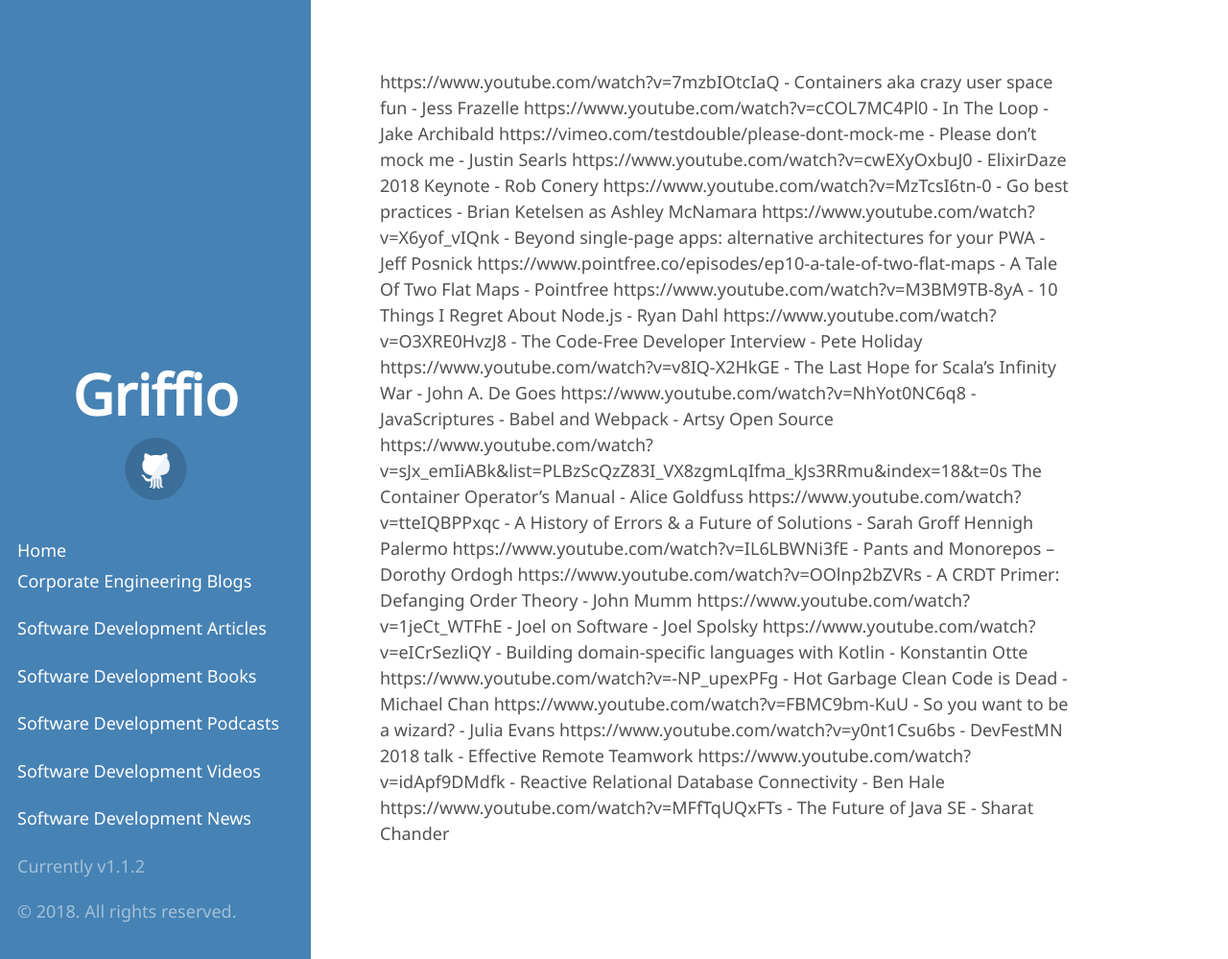
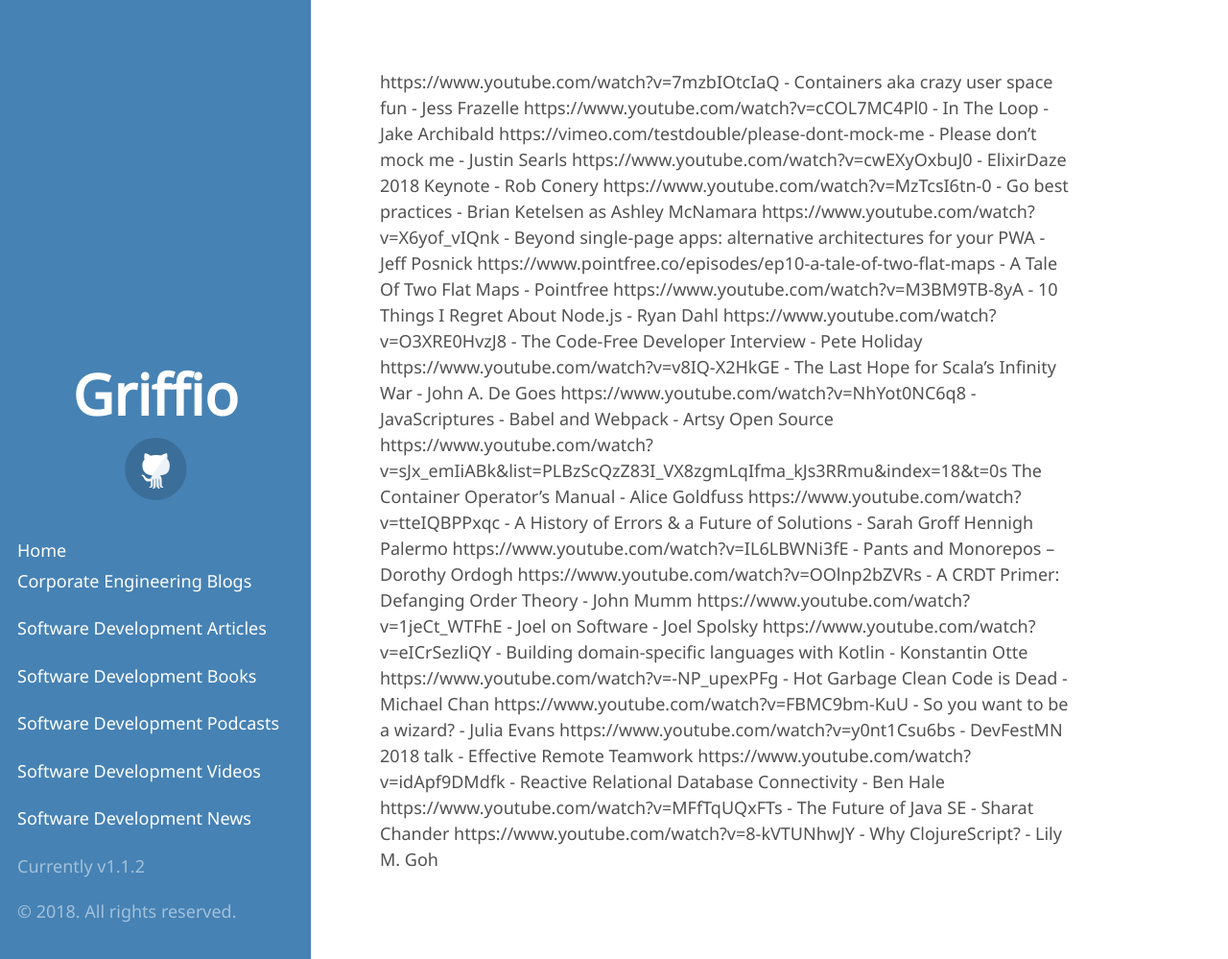
Before and after one commit to griffio/griffio.github.io, a Jekyll site: the page built from tech_talks_highlighted_2018.md, in a window 1280 px wide and 999 px high. Shown: the whole window at 96% size. Built offline with Jekyll 4.4.1, drawn with Linux system fonts in a browser that asks for light colours; some web fonts are replaced; our own code applies the rules of GitHub Pages for plain Markdown files.

Commit message:
Why ClojureScript

```diff
--- a/tech_talks_highlighted_2018.md
+++ b/tech_talks_highlighted_2018.md
@@ -20,3 +20,4 @@
 https://www.youtube.com/watch?v=y0nt1Csu6bs - DevFestMN 2018 talk - Effective Remote Teamwork
 https://www.youtube.com/watch?v=idApf9DMdfk - Reactive Relational Database Connectivity - Ben Hale
 https://www.youtube.com/watch?v=MFfTqUQxFTs - The Future of Java SE - Sharat Chander
+https://www.youtube.com/watch?v=8-kVTUNhwJY - Why ClojureScript? - Lily M. Goh
```
